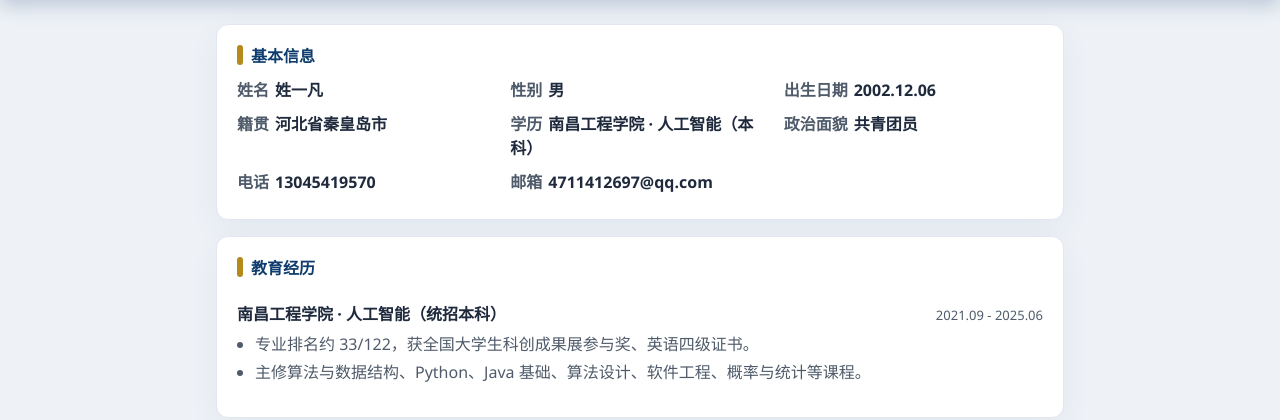
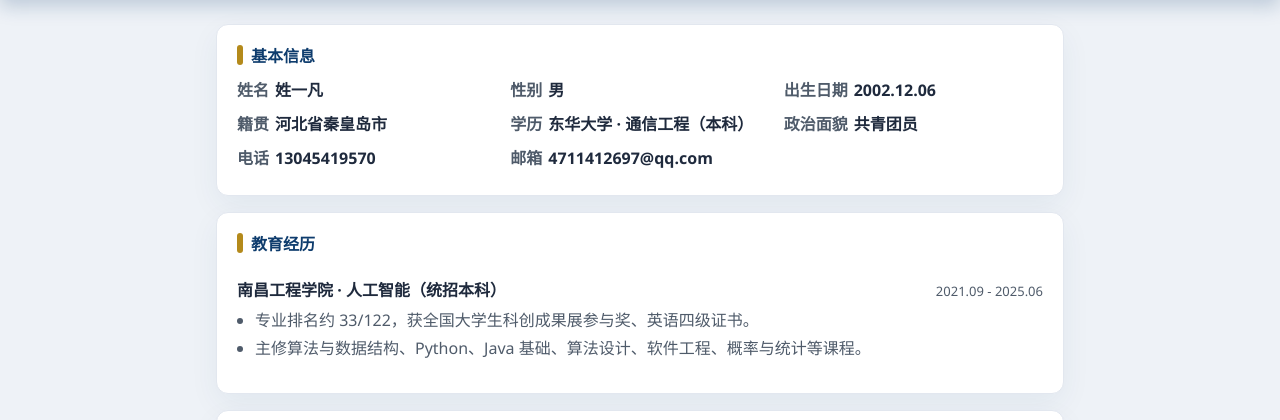
Before and after one commit to LeonBFLi/IvanPersonalProject, a Python web app: template templates/index.html in a window 1280 px wide. Shown: the part 184-604 px from the top of the page. Run offline with Jinja, Linux system fonts and the light colour scheme; the template is opened without the code that fills it, so the values that code supplies are empty.

Commit message:
Update education information in index.html

```diff
--- a/templates/index.html
+++ b/templates/index.html
@@ -23,7 +23,7 @@
         <div class="info-item">性别<span>男</span></div>
         <div class="info-item">出生日期<span>2002.12.06</span></div>
         <div class="info-item">籍贯<span>河北省秦皇岛市</span></div>
-        <div class="info-item">学历<span>南昌工程学院 · 人工智能（本科）</span></div>
+        <div class="info-item">学历<span>东华大学 · 通信工程（本科）</span></div>
         <div class="info-item">政治面貌<span>共青团员</span></div>
         <div class="info-item">电话<span>13045419570</span></div>
         <div class="info-item">邮箱<span>4711412697@qq.com</span></div>
```
